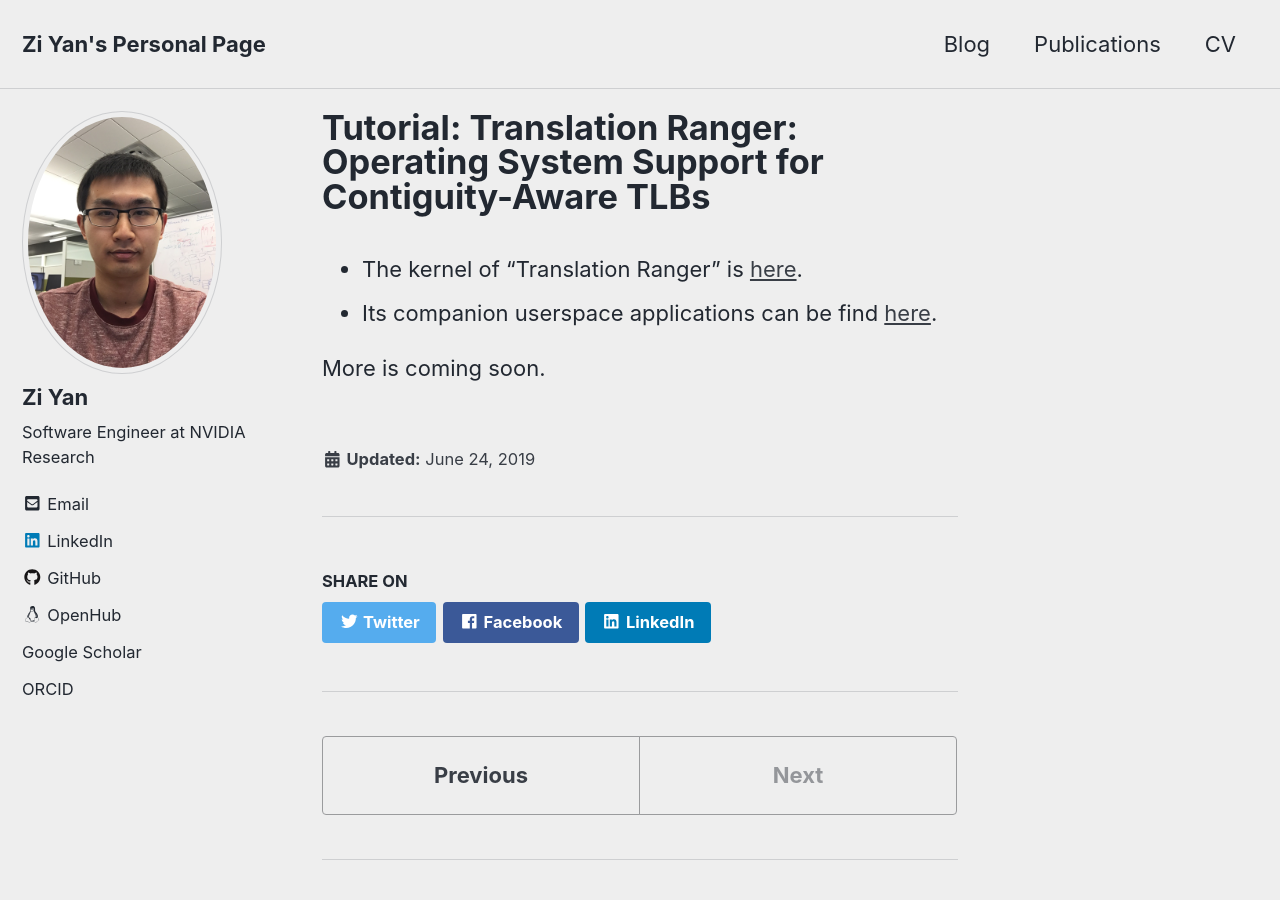
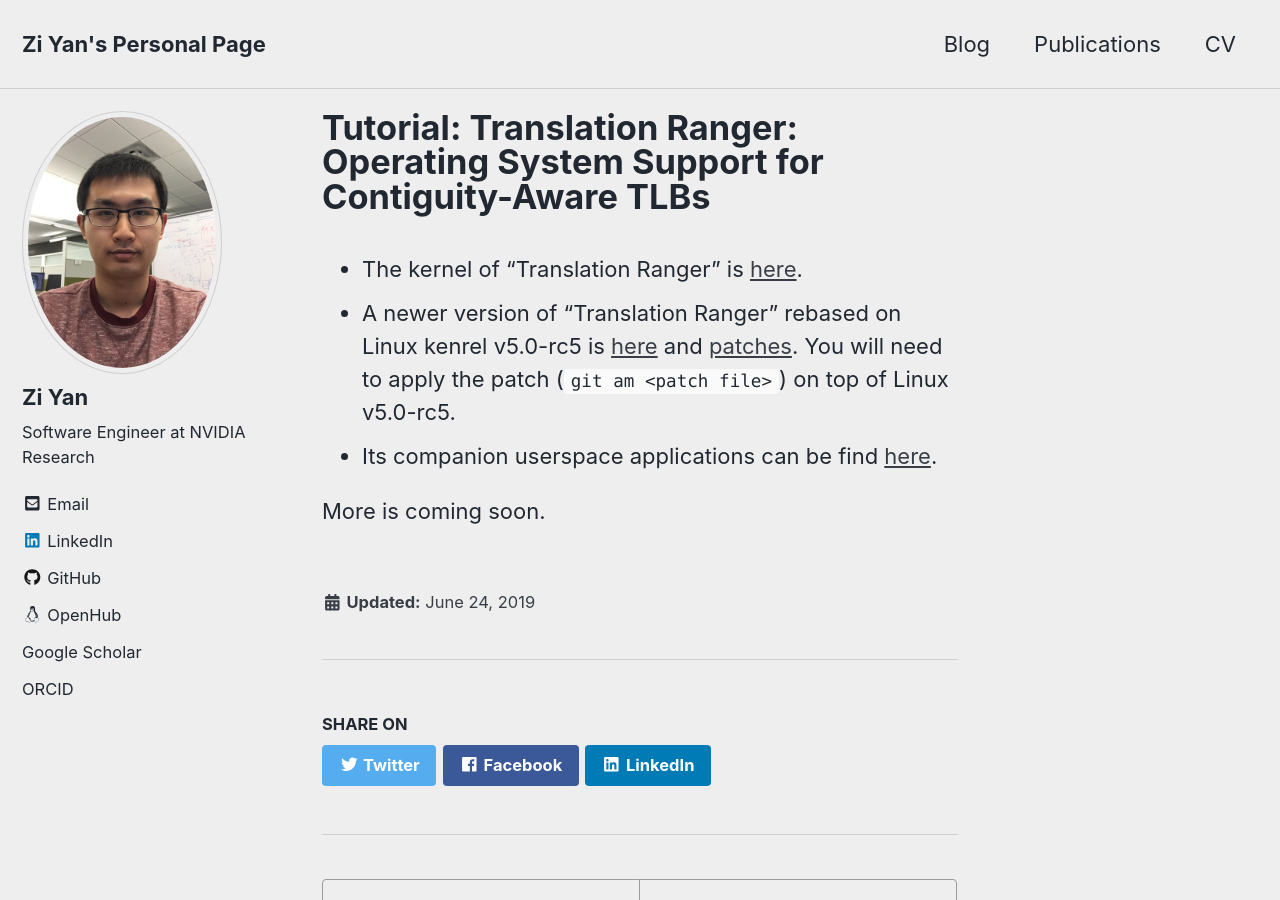
Before and after one commit to x-y-z/x-y-z.github.io, a Jekyll site: the page built from _blog/2019-06-24-translation-ranger.md, in a window 1280 px wide and 900 px high. Built offline with Jekyll 4.4.1, drawn with Linux system fonts in a browser that asks for light colours; cached includes are drawn as plain includes; comment, search, counter and statistics services are not loaded; a style sheet for code colours, icons or effects is not loaded.

Commit message:
Update new version of TR.
Signed-off-by: Zi Yan <zi.yan@normal.zone>

```diff
--- a/_blog/2019-06-24-translation-ranger.md
+++ b/_blog/2019-06-24-translation-ranger.md
@@ -7,6 +7,7 @@ date: 2019-06-24
 ---
 
 - The kernel of "Translation Ranger" is [here](https://github.com/ysarch-lab/translation_ranger_isca_2019).
+- A newer version of "Translation Ranger" rebased on Linux kenrel v5.0-rc5 is [here](https://lwn.net/Articles/779979/) and [patches](https://patchwork.kernel.org/series/81075/mbox/). You will need to apply the patch (`git am <patch file>`) on top of Linux v5.0-rc5.
 - Its companion userspace applications can be find [here](https://github.com/ysarch-lab/translation_ranger_userspace).
 
 More is coming soon.
```
